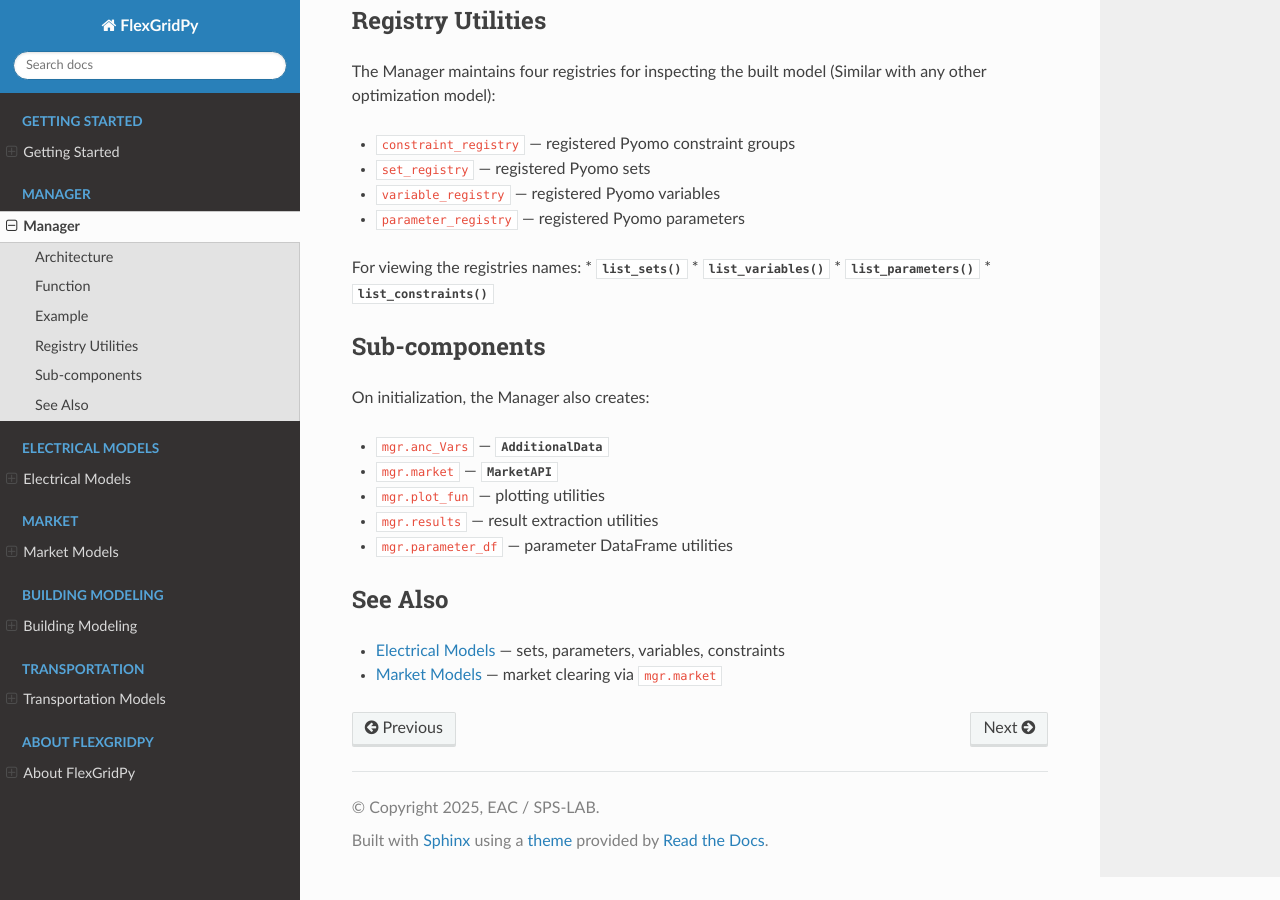
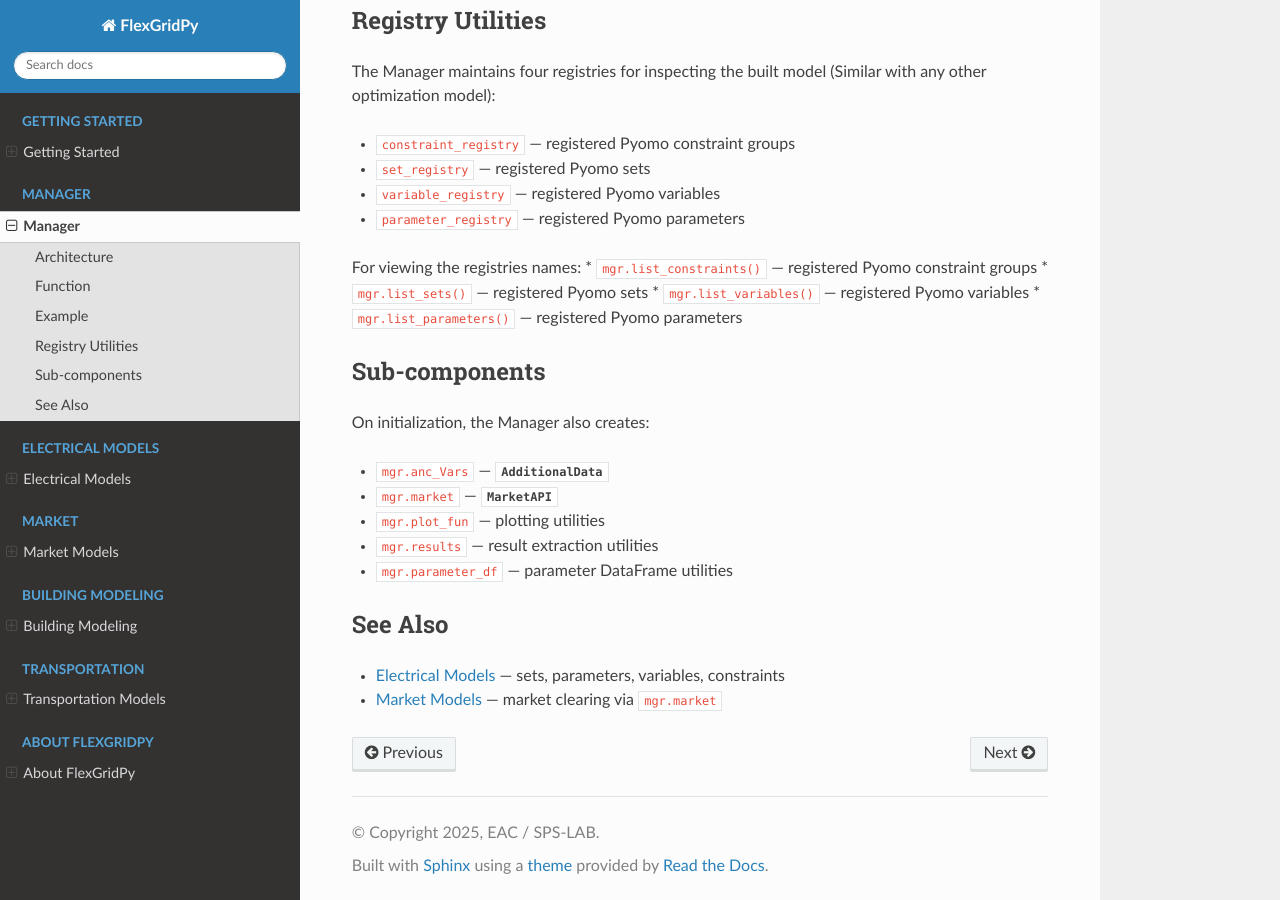
Before and after one commit to savvaspanagi/FlexGrid_Documentation, a Sphinx documentation site: the page built from docs/source/manager.rst, in a window 1280 px wide and 900 px high, scrolled down 980 px. Built offline with Sphinx 7.4.7 and the Read the Docs theme 3.1.0, drawn with Linux system fonts in a browser that asks for light colours.

Commit message:
fix_toctree paths

```diff
--- a/docs/source/manager.rst
+++ b/docs/source/manager.rst
@@ -59,10 +59,10 @@ The Manager maintains four registries for inspecting the built model (Similar wi
 * ``parameter_registry`` — registered Pyomo parameters
 
 For viewing the registries names:
-* :meth:`~flexgridpy.electrical_models.Manager.Manager.list_sets()`
-* :meth:`~flexgridpy.electrical_models.Manager.Manager.list_variables()`
-* :meth:`~flexgridpy.electrical_models.Manager.Manager.list_parameters()`
-* :meth:`~flexgridpy.electrical_models.Manager.Manager.list_constraints()`
+* ``mgr.list_constraints()`` — registered Pyomo constraint groups
+* ``mgr.list_sets()`` — registered Pyomo sets
+* ``mgr.list_variables()`` — registered Pyomo variables
+* ``mgr.list_parameters()`` — registered Pyomo parameters
 
 Sub-components
 --------------
```
